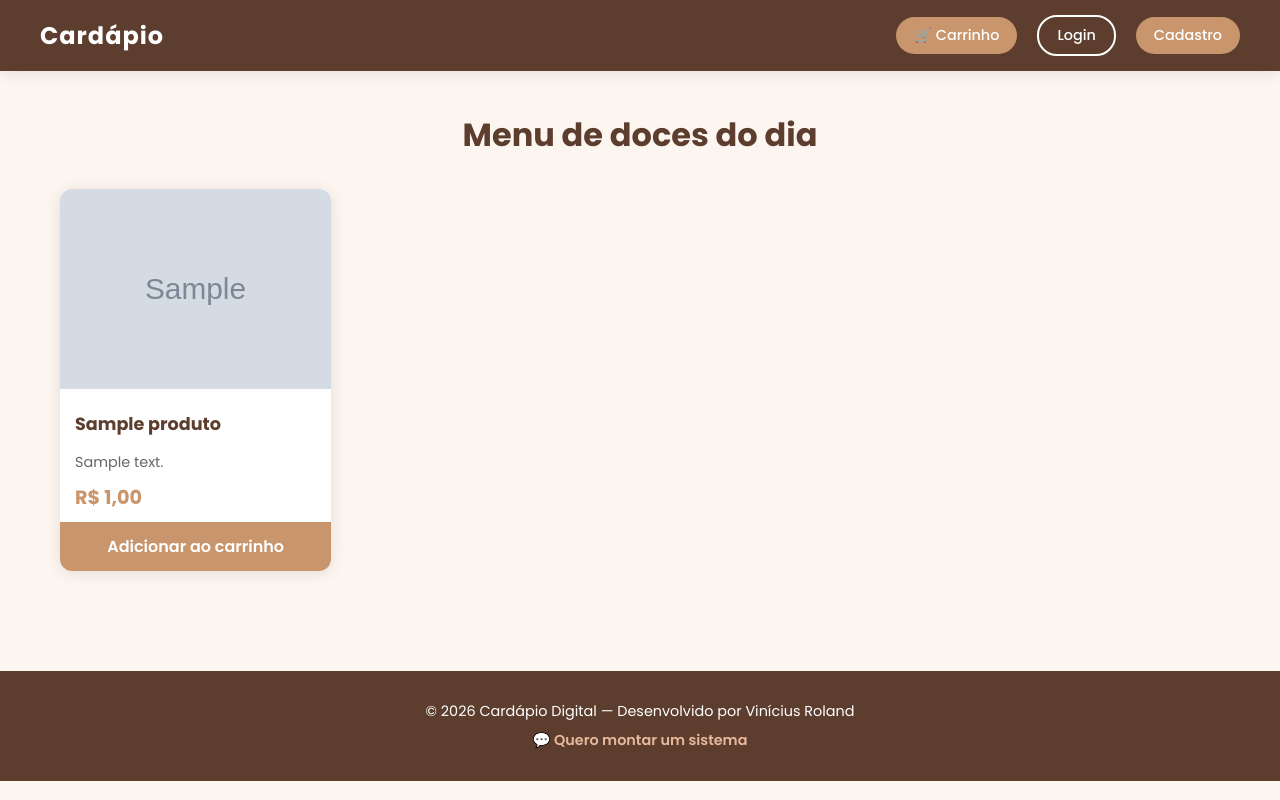
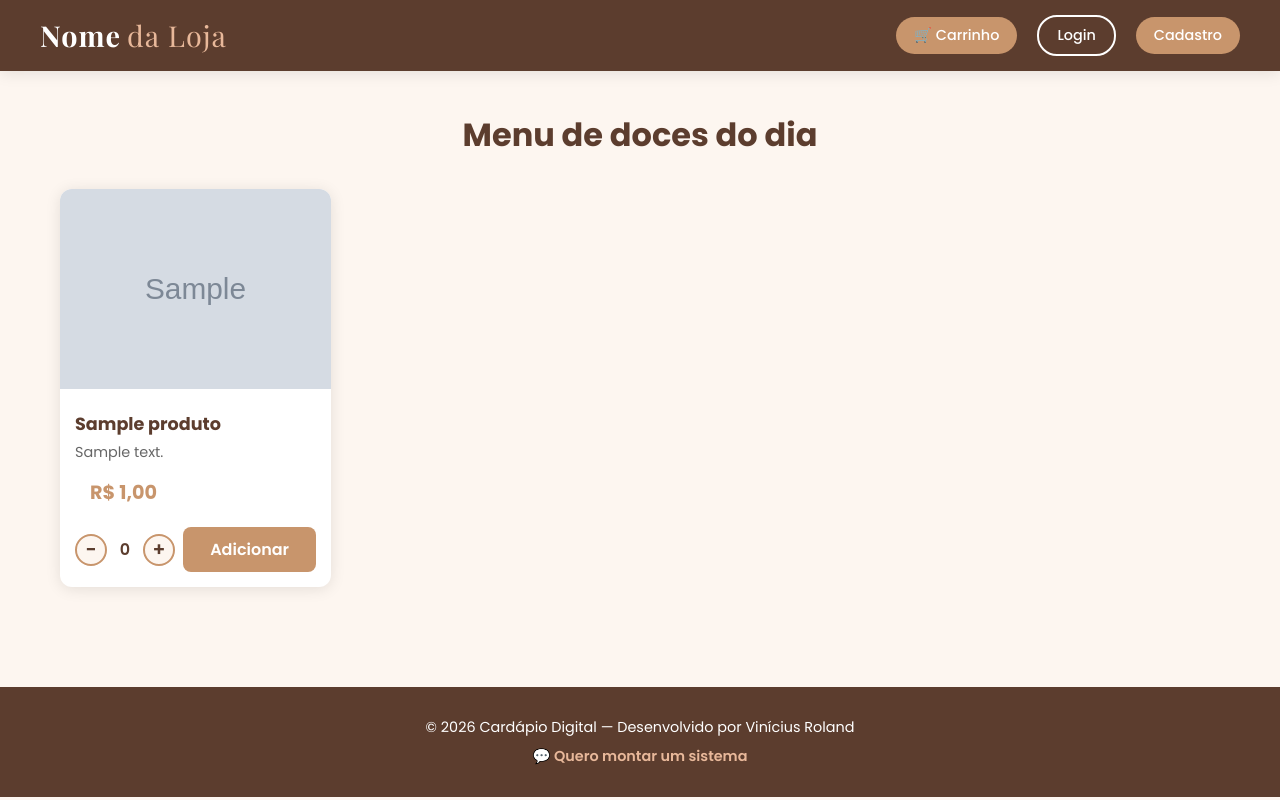
Before and after one commit to viniciusroland01/cardapio-digital, a Django app: page / in a window 1280 px wide. Run offline with Django 5.2, Linux system fonts and the light colour scheme; tables that the repository leaves empty hold one stand-in row (values such as "Sample post"); grey boxes marked "Sample" are stand-in pictures.

Commit message:
login com feedback de erros e quantidade no cardápio adicionados

```diff
--- a/catalogo/templates/catalogo/home.html
+++ b/catalogo/templates/catalogo/home.html
@@ -11,10 +11,17 @@
         {% for produto in produtos %}
             <div class="card-produto"> <!-- div que vai receber o estilo CSS do card -->
                 <img src="{{ produto.imagem.url }}" alt="{{produto.nome}}">
-                <h2>{{produto.nome}}</h2>
-                <p>{{produto.descricao}}</p>
-                <p class="preco">{{produto.preco_formatado}}</p>
-                <a href="{% url 'adicionar_ao_carrinho' produto.id %}">Adicionar ao carrinho</a> <!-- link para passar o id do produto para a função adicionar_ao_carrinho -->
+                <div class="card-body">
+                    <h2>{{produto.nome}}</h2>
+                    <p>{{produto.descricao}}</p>
+                    <p class="preco">{{produto.preco_formatado}}</p>
+                    <div class="card-acoes">
+                        <a href="{% url 'diminuir_quantidade' produto.id %}" class="btn-qtd-home">−</a>
+                        <span class="qtd-carrinho" id="qtd-{{ produto.id }}">{{ produto.quantidade_carrinho }}</span>
+                        <a href="{% url 'aumentar_quantidade' produto.id %}" class="btn-qtd-home">+</a>
+                        <a href="{% url 'adicionar_ao_carrinho' produto.id %}" class="btn-adicionar">Adicionar</a>
+                    </div>
+                </div>
             </div>
         {% endfor %}
 
--- a/catalogo/urls.py
+++ b/catalogo/urls.py
@@ -8,4 +8,6 @@ urlpatterns = [
     path('adicionar/<int:produto_id>/', views.adicionar_ao_carrinho, name='adicionar_ao_carrinho'), #URL /adicionar/x/ chama a função adicionar_ao_carrinho
     path('carrinho/', views.ver_carrinho, name='ver_carrinho'), #URL /carrinho/ chama a função ver_carrinho
     path('finalizar/', views.finalizar_pedido, name='finalizar_pedido'), #URL 'finalizar/', chama a função finalizar_pedido
+    path('aumentar/<int:produto_id>/' , views.aumentar_quantidade , name='aumentar_quantidade'), #/aumentar/x/
+    path('diminuir/<int:produto_id>/' , views.diminuir_quantidade , name='diminuir_quantidade'), #/diminuir/x/
 ]
--- a/catalogo/views.py
+++ b/catalogo/views.py
@@ -4,6 +4,11 @@ import urllib.parse
 
 def home(request):
     produtos = Produto.objects.filter(disponivel=True) #filtro dos disponíveis
+    carrinho = request.session.get('carrinho', {})
+
+    for produto in produtos: #adiciona a quantidade de cada produto ao objeto
+        produto.quantidade_carrinho = carrinho.get(str(produto.id), 0)
+
     return render(request, 'catalogo/home.html' , {'produtos': produtos}) #monta a página home.html e manda os produtos pra ela
 
 def adicionar_ao_carrinho(request,produto_id):
@@ -44,6 +49,36 @@ def ver_carrinho(request):
         'total' : total_formatado,
     }) #monta a página carrinho.html e manda os itens e o total
 
+def aumentar_quantidade(request, produto_id):
+    carrinho = request.session.get('carrinho', {})
+    id_str = str(produto_id)
+    if id_str in carrinho:
+        carrinho[id_str] += 1
+    else:
+        carrinho[id_str] = 1
+    request.session['carrinho'] = carrinho
+    request.session.modified = True
+    referencia = request.META.get('HTTP_REFERER', '') #verifica se veio do carrinho ou da home
+    if 'carrinho' in referencia:
+        return redirect('ver_carrinho')
+    return redirect('home')
+
+def diminuir_quantidade(request,produto_id):
+    carrinho = request.session.get('carrinho', {})
+    id_str = str(produto_id)
+    if id_str in carrinho:
+        carrinho[id_str] -= 1
+        if carrinho[id_str] <= 0:
+            del carrinho[id_str]
+    request.session['carrinho'] = carrinho
+    request.session.modified = True
+    # verifica se veio do carrinho ou da home
+    referencia = request.META.get('HTTP_REFERER', '')
+    if 'carrinho' in referencia:
+        return redirect('ver_carrinho')
+    return redirect('home')
+
+
 def finalizar_pedido(request):
     carrinho_sessao = request.session.get('carrinho', {}) #carrinho da sessão
     if not carrinho_sessao:
--- a/static/css/style.css
+++ b/static/css/style.css
@@ -40,10 +40,10 @@ a {
 }
 
 .navbar-logo a {
-    color: var(--cor-branco);
-    font-size: 1.5rem;
-    font-weight: 700;
-    letter-spacing: 1px;
+    display: flex;
+    align-items: baseline;
+    line-height: 1;
+    gap: 6px;
 }
 
 .navbar-links {
@@ -60,6 +60,22 @@ a {
 .navbar-pontos {
     color: var(--cor-branco);
     font-size: 0.9rem;
+}
+
+.logo-principal {
+    font-family: 'Playfair Display';
+    font-size: 1.8rem;
+    font-weight: 700;
+    color: var(--cor-branco);
+    letter-spacing: 1px;
+}
+
+.logo-secundario {
+    font-family: 'Playfair Display';
+    font-size: 1.8rem;
+    font-weight: 400;
+    color: var(--cor-destaque);
+    letter-spacing: 1px;
 }
 
 .btn-carrinho, .btn-login, .btn-cadastro, .btn-sair {
@@ -139,15 +155,10 @@ h1 {
 
 .card-produto h2 {
     font-size: 1.1rem;
-    padding: 15px;
     color: var(--cor-escura);
+    margin-bottom: 5px;
 }
 
-.card-produto p {
-    padding: 0 15px;
-    font-size: 0.9rem;
-    color: #666;
-}
 
 .card-produto .preco {
     font-size: 1.2rem;
@@ -156,18 +167,22 @@ h1 {
     padding: 10px 15px;
 }
 
-.card-produto a {
-    display: block;
-    background-color: var(--cor-principal);
-    color: var(--cor-branco);
-    text-align: center;
-    padding: 12px;
-    font-weight: 600;
-    transition: background-color 0.3s ease;
+
+.card-produto p {
+    font-size: 0.9rem;
+    color: #666;
+    margin-bottom: 5px;
 }
 
-.card-produto a:hover {
-    background-color: var(--cor-escura);
+.card-body {
+    padding: 15px;
+}
+
+.card-acoes {
+    display: flex;
+    align-items: center;
+    gap: 8px;
+    margin-top: 10px;
 }
 
 .footer {
@@ -194,6 +209,14 @@ h1 {
 .carrinho-container {
     max-width: 800px;
     margin: 0 auto;
+}
+
+.qtd-carrinho {
+    font-size: 1rem;
+    font-weight: 600;
+    color: var(--cor-escura);
+    min-width: 20px;
+    text-align: center;
 }
 
 .card-carrinho {
@@ -224,12 +247,91 @@ h1 {
     color: #666;
 }
 
+.card-produto-acoes {
+    display: flex;
+    align-items: center;
+    justify-content: center;
+    gap: 8px;
+    padding: 10px;
+}
+
 .carrinho-total {
     text-align: right;
     font-size: 1.4rem;
     font-weight: 700;
     color: var(--cor-escura);
     margin: 20px 0;
+}
+
+.carrinho-info {
+    flex: 1;
+}
+
+.carrinho-quantidade {
+    display: flex;
+    align-items: center;
+    gap: 12px;
+}
+
+.carrinho-quantidade span {
+    font-size: 1.1rem;
+    font-weight: 600;
+    color: var(--cor-escura);
+    min-width: 20px;
+    text-align: center;
+}
+
+.btn-qtd-home {
+    width: 32px;
+    height: 32px;
+    border-radius: 50%;
+    background-color: var(--cor-clara);
+    color: var(--cor-escura);
+    display: flex;
+    align-items: center;
+    justify-content: center;
+    font-size: 1.2rem;
+    font-weight: 600;
+    border: 2px solid var(--cor-principal);
+    transition: all 0.3s ease;
+}
+
+.btn-qtd-home:hover {
+    background-color: var(--cor-principal);
+    color: var(--cor-branco);
+}
+
+.btn-adicionar {
+    flex: 1;
+    background-color: var(--cor-principal);
+    color: var(--cor-branco);
+    text-align: center;
+    padding: 10px;
+    border-radius: 8px;
+    font-weight: 600;
+    transition: background-color 0.3s ease;
+}
+
+.btn-adicionar:hover {
+    background-color: var(--cor-escura);
+}
+
+.btn-qtd {
+    width: 32px;
+    height: 32px;
+    border-radius: 50%;
+    background-color: var(--cor-principal);
+    color: var(--cor-branco);
+    display: flex;
+    align-items: center;
+    justify-content: center;
+    font-size: 1.2rem;
+    font-weight: 600;
+    transition: background-color 0.3s ease;
+}
+
+.btn-qtd:hover {
+    background-color: var(--cor-escura);
 }
 
 .btn-finalizar {
--- a/templates/base.html
+++ b/templates/base.html
@@ -6,7 +6,7 @@
     <meta name="viewport" content="width=device-width, initial-scale=1.0"> <!-- garante que o site funciona bem no celular -->
     <title> {% block title %}Cardápio{% endblock %}</title> <!-- block title = cada página pode definir seu próprio título -->
 
-    <link href="https://fonts.googleapis.com/css2?family=Poppins:wght@300;400;500;600;700&display=swap" rel="stylesheet"> <!-- importa a fonte Google Fonts -->
+    <link href="https://fonts.googleapis.com/css2?family=Poppins:wght@300;400;500;600;700&family=Playfair+Display:wght@400;700&display=swap" rel="stylesheet"> <!-- importa a fonte Google Fonts -->
 
     <link rel="stylesheet" href="{% static 'css/style.css' %}"> <!-- importa o CSS principal -->
 
@@ -15,7 +15,10 @@
 <body>
     <nav class="navbar">
         <div class="navbar-logo">
-            <a href="{% url 'home' %}">Cardápio</a> <!-- link para a home usando apelido definido no urls.py -->
+            <a href="{% url 'home' %}">
+                <span class="logo-principal">Nome</span>
+                <span class="logo-secundario">da Loja</span>
+            </a>
         </div>
 
         <div class="navbar-links">
--- a/usuarios/urls.py
+++ b/usuarios/urls.py
@@ -1,12 +1,11 @@
 from django.urls import path
-from django.contrib.auth import views as auth_views
 from . import views
 
 # modelo = path('endereço/', views.funcao, name='apelido')
 
 urlpatterns = [
     path('cadastro/', views.cadastro, name='cadastro'),
-    path('login/', auth_views.LoginView.as_view(template_name='usuarios/login.html'), name='login'), #página de login pronta do django
-    path('sair/', views.sair, name='sair')
+    path('login/', views.login_view, name='login'),
+    path('sair/', views.sair, name='sair'),
 
 ]
```
Also changed, not shown: catalogo/templates/catalogo/carrinho.html (+6 -2 lines), usuarios/views.py (+29 -1 lines).
